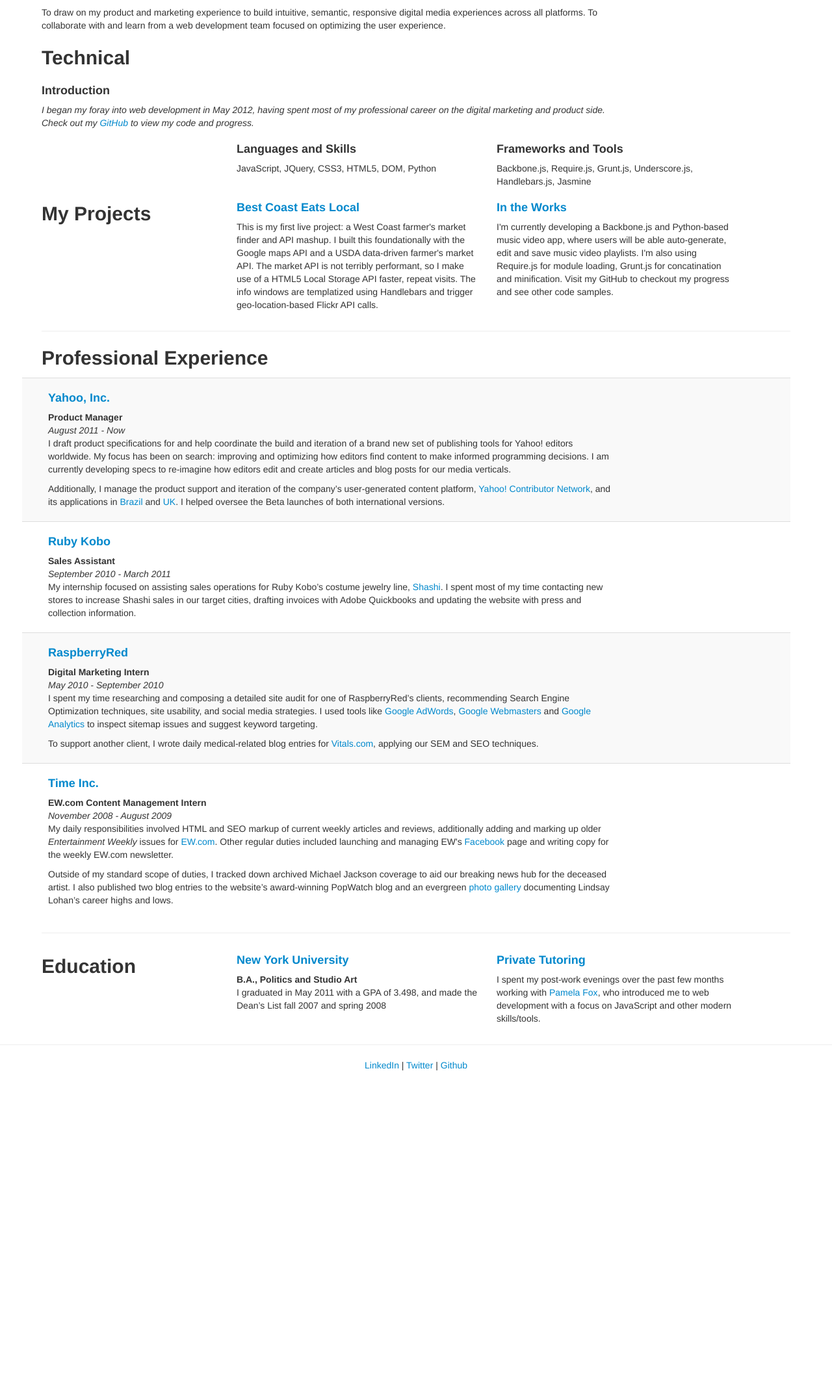
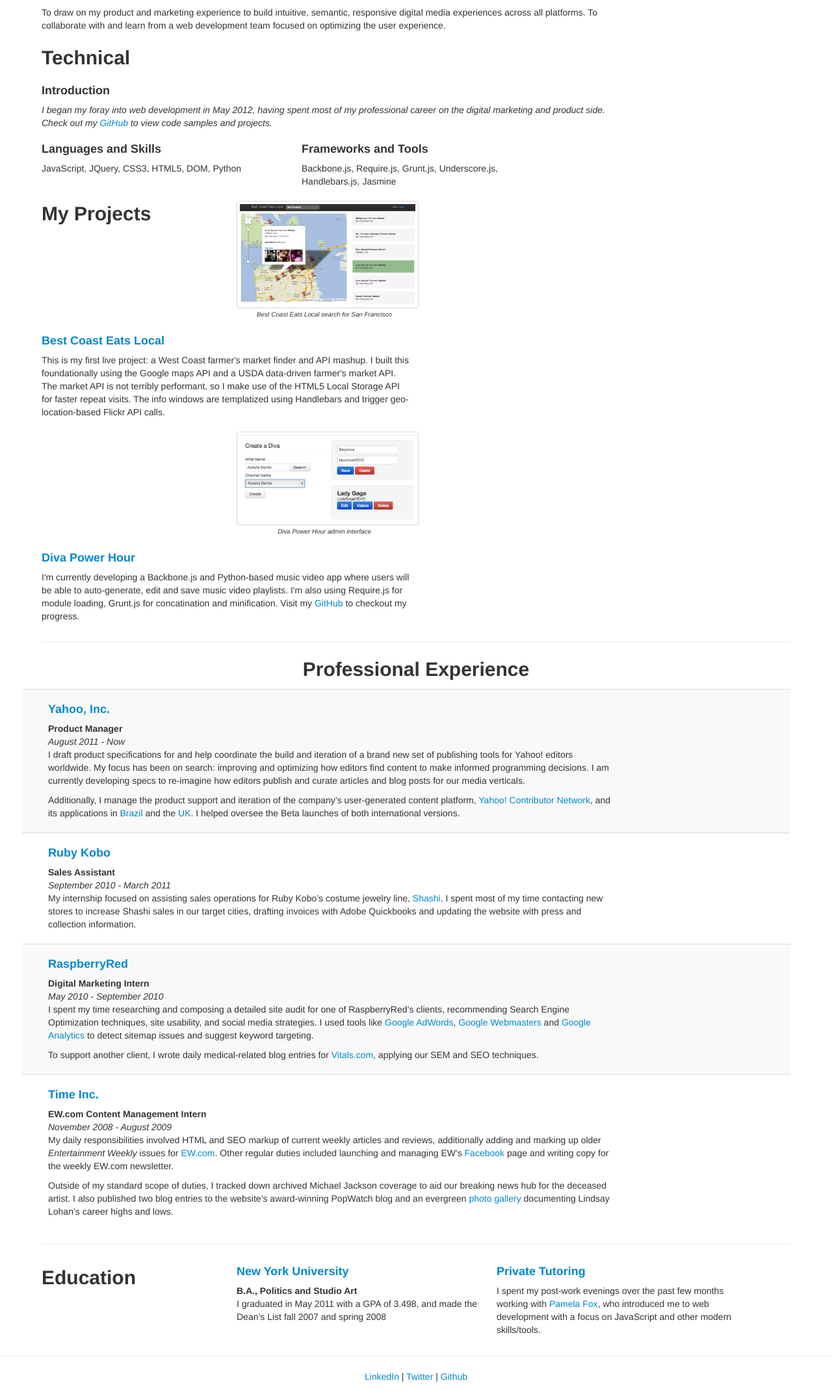
Before and after one commit to lkvsky/resume, a Python web app: template templates/index.html in a window 1280 px wide. Shown: the part 181-2329 px from the top of the page at 65% size. Before the commit the page ends 1828 px from the top, so only its background shows below. Run offline with Jinja, Linux system fonts and the light colour scheme; the template is opened without the code that fills it, so the values that code supplies are empty.

Commit message:
added project thumbnails, moved My Projects to top section

```diff
--- a/static/css/main.css
+++ b/static/css/main.css
@@ -5,8 +5,11 @@
 	text-align: center;
 	padding-bottom: 20px;
 }
-		h2:nth-child(4) {
+h2:nth-child(6) {
 	text-align: center;
+}
+div img {
+	margin-top: 10px;
 }
 #wrapper {
 	margin: auto;
@@ -27,6 +30,11 @@
 	border-top-style: solid;
 	border-bottom-style: solid;
 }
+.project-thumb {
+	font-size: 70%;
+	text-align: center;
+	font-style: italic;
+}
 
 @media print {
 	.row {
--- a/templates/index.html
+++ b/templates/index.html
@@ -32,11 +32,9 @@
 					</div>
 					<div class="span9">
 						<h4>Introduction</h4>
-						<p><em>I began my foray into web development in May 2012, having spent most of my professional career on the digital marketing and product side. Check out my <a href="http://github.com/lkvsky" target="_blank">GitHub</a> to view my code and progress.</em></p>
-					</div>
-				</div>
+						<p><em>I began my foray into web development in May 2012, having spent most of my professional career on the digital marketing and product side. Check out my <a href="http://github.com/lkvsky" target="_blank">GitHub</a> to view code samples and projects.</em></p>
 						<div class="row">
-					<div class="span4 offset3">
+							<div class="span4">
 								<h4>Languages and Skills</h4>
 								<p>JavaScript, JQuery, CSS3, HTML5, DOM, Python</p>
 							</div>
@@ -45,17 +43,29 @@
 								<p>Backbone.js, Require.js, Grunt.js, Underscore.js, Handlebars.js, Jasmine</p>
 							</div>
 						</div>
+					</div>
+				</div>
 				<div class="row">
 					<div class="span3">
 						<h2>My Projects</h2>
 					</div>
-					<div class="span4">
+					<div class="span3 project-thumb">
+						<img src="static/img/best-coast.png" class="thumbnail img-polaroid">
+						<p>Best Coast Eats Local search for San Francisco</p>
+					</div>
+					<div class="span6">
 						<h4><a href="http://bestcoasteats.appspot.com" target="_blank">Best Coast Eats Local</a></h4>
-						<p>This is my first live project: a West Coast farmer's market finder and API mashup. I built this foundationally with the Google maps API and a USDA data-driven farmer's market API. The market API is not terribly performant, so I make use of a HTML5 Local Storage API faster, repeat visits. The info windows are templatized using Handlebars and trigger geo-location-based Flickr API calls.</p>
+						<p>This is my first live project: a West Coast farmer's market finder and API mashup. I built this foundationally using the Google maps API and a USDA data-driven farmer's market API. The market API is not terribly performant, so I make use of the HTML5 Local Storage API for faster repeat visits. The info windows are templatized using Handlebars and trigger geo-location-based Flickr API calls.</p>
 					</div>
-					<div class="span4">
-						<h4><a href="http://www.github.com/lkvsky" target="_blank">In the Works</a></h4>
-						<p>I'm currently developing a Backbone.js and Python-based music video app, where users will be able auto-generate, edit and save music video playlists. I'm also using Require.js for module loading, Grunt.js for concatination and minification. Visit my GitHub to checkout my progress and see other code samples.</p>
+				</div>
+				<div class="row">
+					<div class="span3 offset3 project-thumb">
+						<img src="static/img/diva-hour.png" class="thumbnail img-polaroid">
+						<p>Diva Power Hour admin interface</p>
+					</div>
+					<div class="span6">
+						<h4><a href="http://www.github.com/lkvsky/music-video-app" target="_blank">Diva Power Hour</a></h4>
+						<p>I'm currently developing a Backbone.js and Python-based music video app where users will be able to auto-generate, edit and save music video playlists. I'm also using Require.js for module loading, Grunt.js for concatination and minification. Visit my <a href="http://www.github.com/lkvsky/music-video-app" target="_blank">GitHub</a> to checkout my progress.</p>
 					</div>
 				</div>
 				<hr>
@@ -69,8 +79,8 @@
 						<em>August 2011 - Now</em>
 					</div>
 					<div class="span9">
-						<p>I draft product specifications for and help coordinate the build and iteration of a brand new set of publishing tools for Yahoo! editors worldwide. My focus has been on search: improving and optimizing how editors find content to make informed programming decisions. I am currently developing specs to re-imagine how editors edit and create articles and blog posts for our media verticals.</p>
-						<p>Additionally, I manage the product support and iteration of the company’s user-generated content platform, <a href="http://contributor.yahoo.com" target="_blank">Yahoo! Contributor Network</a>, and its applications in <a href="http://br.contribuidores.yahoo.com" target="_blank">Brazil</a> and <a href="http://uk.contributor.yahoo.com" target="_blank">UK</a>. I helped oversee the Beta launches of both international versions.</p>
+						<p>I draft product specifications for and help coordinate the build and iteration of a brand new set of publishing tools for Yahoo! editors worldwide. My focus has been on search: improving and optimizing how editors find content to make informed programming decisions. I am currently developing specs to re-imagine how editors publish and curate articles and blog posts for our media verticals.</p>
+						<p>Additionally, I manage the product support and iteration of the company’s user-generated content platform, <a href="http://contributor.yahoo.com" target="_blank">Yahoo! Contributor Network</a>, and its applications in <a href="http://br.contribuidores.yahoo.com" target="_blank">Brazil</a> and the <a href="http://uk.contributor.yahoo.com" target="_blank">UK</a>. I helped oversee the Beta launches of both international versions.</p>
 					</div>
 				</div>
 				<div class="job row">
@@ -92,7 +102,7 @@
 						<em>May 2010 - September 2010</em>
 					</div>
 					<div class="span9">
-						<p>I spent my time researching and composing a detailed site audit for one of RaspberryRed’s clients, recommending Search Engine Optimization techniques, site usability, and social media strategies. I used tools like <a href="http://adwords.google.com" target="_blank">Google AdWords</a>, <a href="http://webmasters.google.com" target="_blank">Google Webmasters</a> and <a href="http://analytics.google.com" target="_blank">Google Analytics</a> to inspect sitemap issues and suggest keyword targeting.</p>
+						<p>I spent my time researching and composing a detailed site audit for one of RaspberryRed’s clients, recommending Search Engine Optimization techniques, site usability, and social media strategies. I used tools like <a href="http://adwords.google.com" target="_blank">Google AdWords</a>, <a href="http://webmasters.google.com" target="_blank">Google Webmasters</a> and <a href="http://analytics.google.com" target="_blank">Google Analytics</a> to detect sitemap issues and suggest keyword targeting.</p>
 						<p>To support another client, I wrote daily medical-related blog entries for <a href="http://www.vitals.com" target="_blank">Vitals.com</a>, applying our SEM and SEO techniques.</p>
 					</div>
 				</div>
```
Also changed, not shown: static/img/best-coast.png (added), static/img/diva-hour.png (added). Lines whose indentation alone changed are shown as unchanged.
